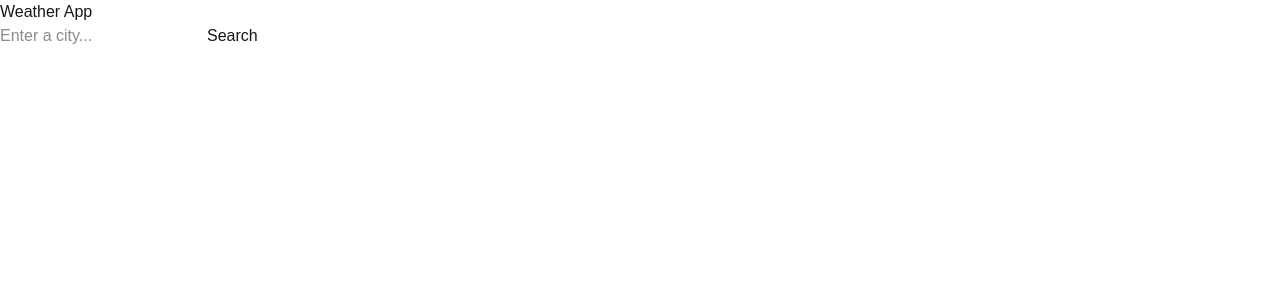
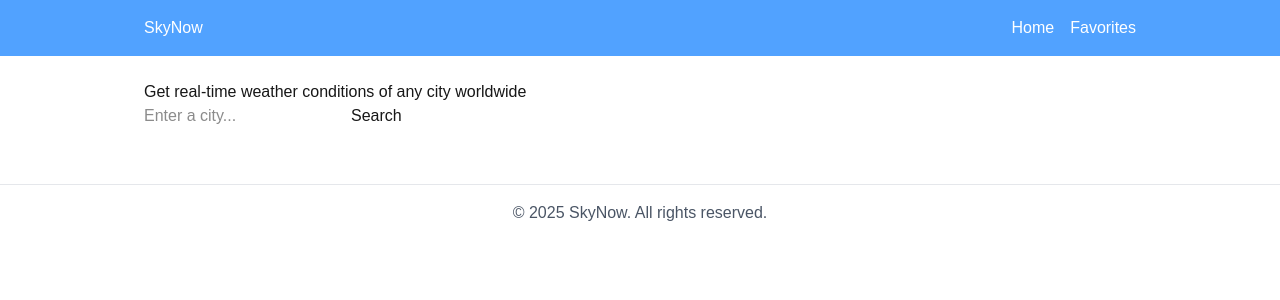
Before and after one commit to PemaBhutia2005/fullstack-intern-test, a Next.js app: page / in a window 1280 px wide. Shown: the top 300 px of the page. Built offline with nearby package versions, Linux system fonts and the light colour scheme.

Commit message:
Update layout for global navigation and add enhanced weather details

```diff
--- a/src/app/layout.tsx
+++ b/src/app/layout.tsx
@@ -1,6 +1,7 @@
 import type { Metadata } from "next";
 import { Geist, Geist_Mono } from "next/font/google";
 import "../styles/globals.css";
+import Link from "next/link";
 
 const geistSans = Geist({
 	variable: "--font-geist-sans",
@@ -13,8 +14,8 @@ const geistMono = Geist_Mono({
 });
 
 export const metadata: Metadata = {
-	title: "Create Next App",
-	description: "Generated by create next app",
+	title: "SkyNow - Real-Time Weather Worldwide",
+	description: "Get the current weather conditions for any city worldwide.",
 };
 
 export default function RootLayout({
@@ -24,7 +25,28 @@ export default function RootLayout({
 }>) {
 	return (
 		<html lang="en">
-			<body className={`${geistSans.variable} ${geistMono.variable} antialiased`}>{children}</body>
+			<body className={`${geistSans.variable} ${geistMono.variable} antialiased`}>
+				{/* navigation */}
+				<header className="bg-blue-400 text-white">
+					<div className="max-w-5xl mx-auto px-4 py-4 flex justify-between items-center">
+						<h1>
+							<Link href="/">SkyNow</Link>
+						</h1>
+						<nav className="space-x-4">
+							<Link href="/" className="hover:text-gray-200">
+								Home
+							</Link>
+							<Link href="/favorites" className="hover:text-gray-200">
+								Favorites
+							</Link>
+						</nav>
+					</div>
+				</header>
+				{/* page content */}
+				<main className="max-w-5xl mx-auto px-4 py-6">{children}</main>
+				{/*ooter */}
+				<footer className="text-center text-gray-600 py-4 border-t border-gray-200 mt-8">&copy; 2025 SkyNow. All rights reserved.</footer>
+			</body>
 		</html>
 	);
 }
--- a/src/app/page.tsx
+++ b/src/app/page.tsx
@@ -29,7 +29,7 @@ export default function Home() {
 
 	return (
 		<div>
-			<h1>Weather App</h1>
+			<h1>Get real-time weather conditions of any city worldwide</h1>
 			<input type="text" placeholder="Enter a city..." value={city} onChange={(e) => setCity(e.target.value)} />
 			<button onClick={handleSearch}>Search</button>
 
@@ -38,9 +38,21 @@ export default function Home() {
 			{error && <p className="text-red-500">{error}</p>}
 			{weather && (
 				<div>
-					<h2>{weather.location.name}</h2>
+					<h2>
+						{weather.location.name}, {weather.location.country}
+					</h2>
+					<p>Local time: {weather.location.localtime}</p>
+					<img src={weather.current.condition.icon} alt={weather.current.condition.text} />
 					<p>{weather.current.condition.text}</p>
-					<p>{weather.current.temp_c}°C</p>
+					<p>
+						{weather.current.temp_c}°C (Feels like {weather.current.feelslike_c}°C)
+					</p>
+					<p>Humidity: {weather.current.humidity}%</p>
+					<p>
+						Wind: {weather.current.wind_kph} km/h {weather.current.wind_dir}
+					</p>
+					<p>Visibility: {weather.current.vis_km} km</p>
+					<p>Pressure: {weather.current.pressure_mb} mb</p>
 				</div>
 			)}
 		</div>
```
